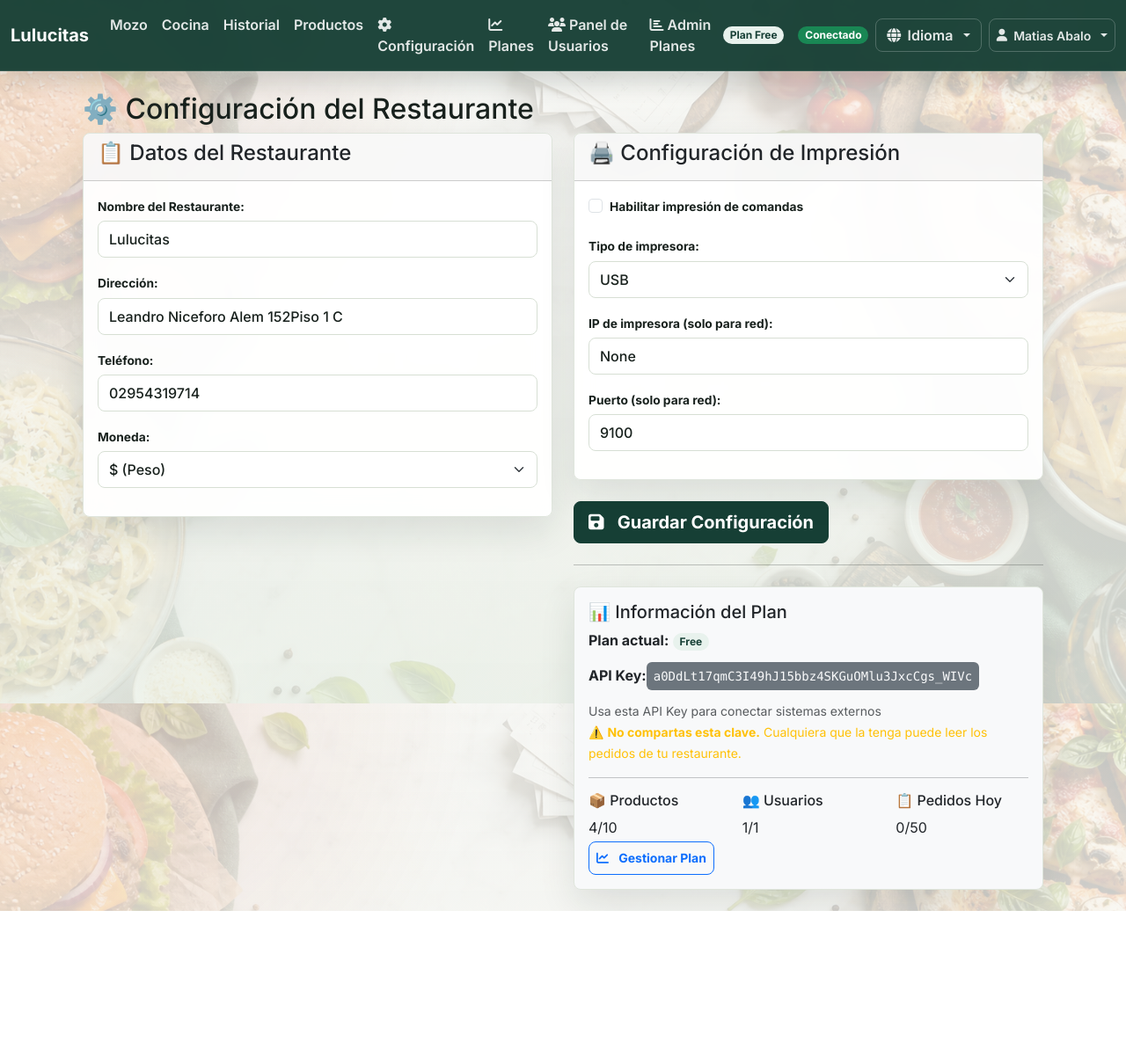
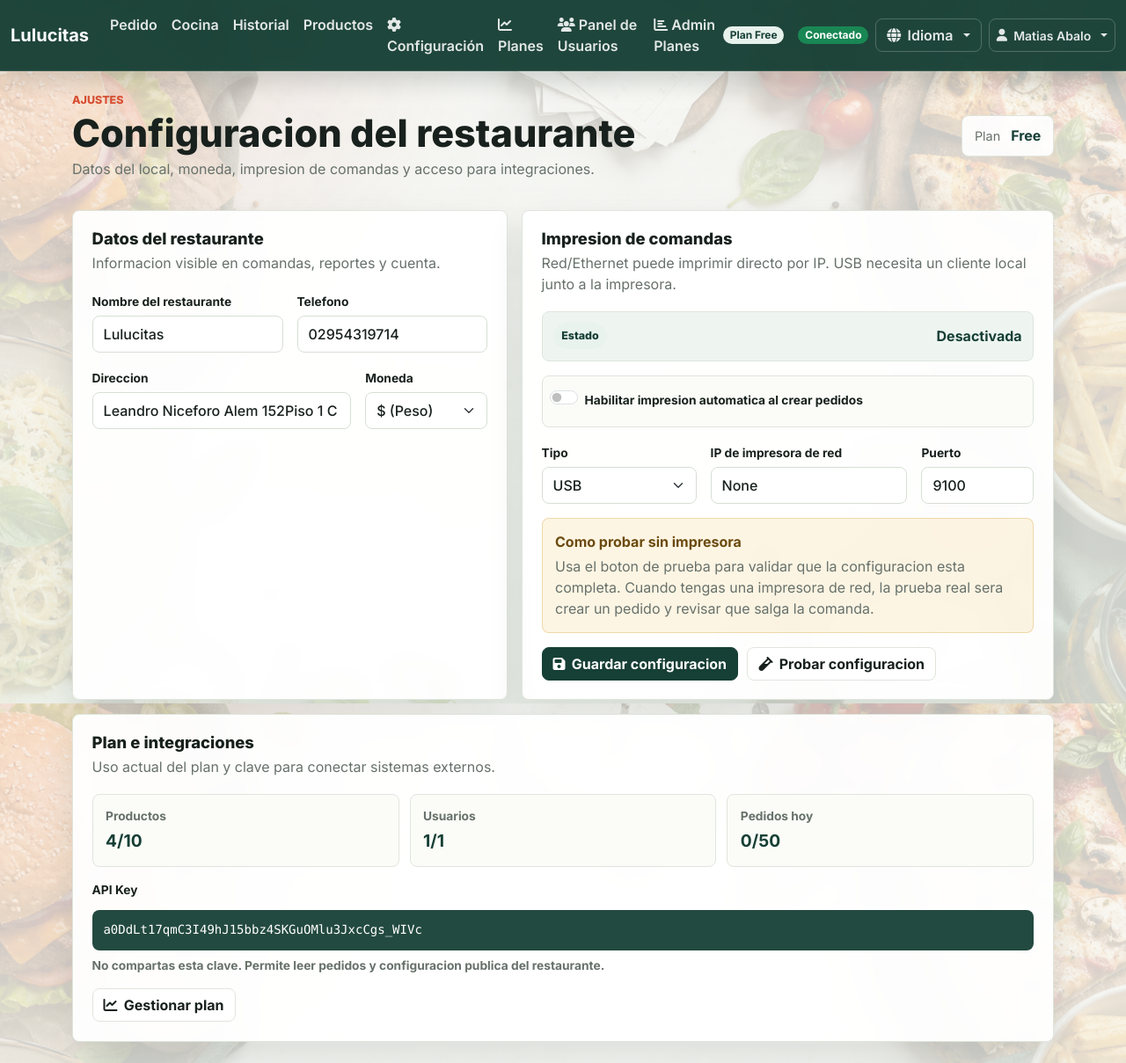
Before and after one commit to Abalito04/App-resto, a Flask app: page /auth/configuracion in a window 1280 px wide. Shown: the whole page at 88% size. Before the commit the page ends 1036 px from the top, so only its background shows below. Run offline with Flask 3, Linux system fonts and the light colour scheme; a user stored in the database is signed in; some libraries are stand-ins or nearby versions.

Commit message:
mejora en congifuracion

```diff
--- a/app.py
+++ b/app.py
@@ -1,6 +1,7 @@
 # app.py - Versión SaaS con autenticación - OPTIMIZADA
 import os
 import logging
+import socket
 from flask import Flask, render_template, request, redirect, url_for, jsonify, session, flash
 from flask_login import LoginManager, login_required, current_user
 from datetime import datetime, timedelta
@@ -373,6 +374,71 @@ def imprimir_comanda(pedido):
         print(f"TOTAL: {pedido.restaurante.moneda}{pedido.total}")
         print(f"Método de pago: {pedido.metodo_pago}")
         print("===================")
+        return True
+    except Exception as e:
+        print("Error imprimiendo comanda:", e)
+        return False
+
+def formatear_comanda(pedido):
+    lineas = [
+        "=== COMANDA ===",
+        f"Restaurante: {pedido.restaurante.nombre}",
+    ]
+
+    if pedido.tipo_consumo == "Local":
+        lineas.append(f"Mesa: {pedido.mesa}")
+    else:
+        lineas.append(f"Para llevar: {pedido.nombre_cliente}")
+
+    lineas.extend([
+        f"Fecha: {pedido.fecha.strftime('%d/%m/%Y %H:%M:%S')}",
+        "-------------------",
+    ])
+
+    for item in pedido.items:
+        cantidad = f"{item.cantidad}x " if item.cantidad > 1 else ""
+        subtotal = item.producto.precio * item.cantidad
+        lineas.append(f"{cantidad}{item.producto.nombre} - {pedido.restaurante.moneda}{subtotal}")
+
+    lineas.extend([
+        "-------------------",
+        f"TOTAL: {pedido.restaurante.moneda}{pedido.total}",
+        f"Metodo de pago: {pedido.metodo_pago}",
+        "===================",
+        "",
+    ])
+    return "\n".join(lineas)
+
+def enviar_comanda_red(texto, ip, puerto):
+    if not ip:
+        raise ValueError("Falta la IP de la impresora de red")
+
+    with socket.create_connection((ip, int(puerto or 9100)), timeout=4) as printer:
+        printer.sendall(texto.encode("cp850", errors="replace"))
+        printer.sendall(b"\n\n\n\x1dV\x00")
+
+def imprimir_comanda(pedido):
+    """Imprime una comanda si hay impresora configurada."""
+    try:
+        config = pedido.restaurante.configuracion
+
+        if not config or not config.impresora_habilitada or config.impresora_tipo == "NONE":
+            print(f"Impresion deshabilitada para {pedido.restaurante.nombre}")
+            return False
+
+        texto = formatear_comanda(pedido)
+
+        if config.impresora_tipo == "NETWORK":
+            enviar_comanda_red(texto, config.impresora_ip, config.impresora_puerto)
+            print(f"Comanda enviada a impresora de red {config.impresora_ip}:{config.impresora_puerto or 9100}")
+            return True
+
+        if config.impresora_tipo == "USB":
+            print("Impresora USB configurada. La impresion USB requiere un cliente local conectado a la API publica.")
+            print(texto)
+            return False
+
+        print(texto)
         return True
     except Exception as e:
         print("Error imprimiendo comanda:", e)
--- a/static/style.css
+++ b/static/style.css
@@ -781,6 +781,129 @@ label {
   padding: .5rem 0;
 }
 
+/* Settings */
+.settings-page {
+  max-width: 1180px;
+  margin: 0 auto;
+}
+
+.settings-grid {
+  display: grid;
+  gap: 1rem;
+  grid-template-columns: minmax(0, .9fr) minmax(360px, 1.1fr);
+}
+
+.settings-card {
+  padding: clamp(1rem, 2vw, 1.35rem);
+}
+
+.settings-alerts {
+  display: grid;
+  gap: .65rem;
+}
+
+.settings-alerts .alert {
+  border-radius: var(--radius);
+  margin: 0;
+}
+
+.printer-status {
+  align-items: center;
+  background: rgba(233, 243, 238, .78);
+  border: 1px solid var(--line);
+  border-radius: var(--radius);
+  display: flex;
+  justify-content: space-between;
+  margin-bottom: 1rem;
+  padding: .8rem;
+}
+
+.printer-status strong {
+  color: var(--primary);
+}
+
+.settings-switch {
+  background: #fbfcf8;
+  border: 1px solid var(--line);
+  border-radius: var(--radius);
+  margin-bottom: 1rem;
+  padding: .85rem .85rem .85rem 3rem;
+}
+
+.settings-switch .form-check-input {
+  margin-top: .15rem;
+}
+
+.printer-note {
+  background: rgba(241, 197, 106, .18);
+  border: 1px solid rgba(214, 155, 45, .32);
+  border-radius: var(--radius);
+  margin-top: 1rem;
+  padding: .9rem;
+}
+
+.printer-note strong {
+  color: #6b4a0e;
+  display: block;
+  margin-bottom: .25rem;
+}
+
+.printer-note p {
+  color: var(--muted);
+  margin: 0;
+}
+
+.settings-actions {
+  display: flex;
+  flex-wrap: wrap;
+  gap: .65rem;
+  margin-top: 1rem;
+}
+
+.plan-grid {
+  display: grid;
+  gap: .75rem;
+  grid-template-columns: repeat(3, minmax(0, 1fr));
+  margin-bottom: 1rem;
+}
+
+.plan-grid > div {
+  background: #fbfcf8;
+  border: 1px solid var(--line);
+  border-radius: var(--radius);
+  display: grid;
+  gap: .2rem;
+  padding: .9rem;
+}
+
+.plan-grid span,
+.api-key-box small {
+  color: var(--muted);
+  font-size: .86rem;
+  font-weight: 700;
+}
+
+.plan-grid strong {
+  color: var(--primary);
+  font-size: 1.2rem;
+}
+
+.api-key-box {
+  display: grid;
+  gap: .4rem;
+  margin-bottom: 1rem;
+}
+
+.api-key-box code {
+  background: rgba(22, 63, 53, .94);
+  border-radius: var(--radius);
+  color: #fff;
+  display: block;
+  overflow-x: auto;
+  padding: .8rem;
+  white-space: nowrap;
+}
+
 .list-group-item {
   background: transparent;
 }
@@ -789,6 +912,7 @@ label {
   .landing-hero,
   .product-showcase,
   .order-layout,
+  .settings-grid,
   .auth-shell {
     grid-template-columns: 1fr;
   }
@@ -868,6 +992,14 @@ label {
     justify-content: flex-start;
   }
 
+  .plan-grid {
+    grid-template-columns: 1fr;
+  }
+
+  .settings-actions .btn {
+    width: 100%;
+  }
+
   .card-actions .btn {
     width: 100%;
   }
--- a/templates/auth/configuracion.html
+++ b/templates/auth/configuracion.html
@@ -1,136 +1,149 @@
 {% extends "base.html" %}
 {% block content %}
-
-<div class="container mt-4">
-    <h2>⚙️ {{ _('Configuración del Restaurante') }}</h2>
+<div class="app-dashboard settings-page">
+  <header class="page-heading">
+    <div>
+      <span class="section-label">Ajustes</span>
+      <h1>{{ _('Configuracion del restaurante') }}</h1>
+      <p>Datos del local, moneda, impresion de comandas y acceso para integraciones.</p>
+    </div>
+    <div class="page-stats">
+      <span>{{ _('Plan') }}</span>
+      <strong>{{ current_user.restaurante.plan|title }}</strong>
+    </div>
+  </header>
 
   {% with messages = get_flashed_messages(with_categories=True) %}
     {% if messages %}
+      <div class="settings-alerts">
         {% for category, message in messages %}
-                <div class="alert alert-{{ 'danger' if category == 'error' else 'success' }} alert-dismissible fade show">
+          <div class="alert alert-{{ 'danger' if category == 'error' else ('warning' if category == 'warning' else ('info' if category == 'info' else 'success')) }} alert-dismissible fade show">
             {{ message }}
             <button type="button" class="btn-close" data-bs-dismiss="alert"></button>
           </div>
         {% endfor %}
+      </div>
     {% endif %}
   {% endwith %}
 
-    <!-- Cualquier usuario puede modificar la configuración -->
+  <form method="POST" class="settings-grid">
+    <section class="surface settings-card">
+      <div class="section-heading">
+        <h2>{{ _('Datos del restaurante') }}</h2>
+        <p>Informacion visible en comandas, reportes y cuenta.</p>
+      </div>
 
-    <form method="POST">
-        <div class="row">
+      <div class="row g-3">
         <div class="col-md-6">
-                <div class="card">
-                    <div class="card-header">
-                        <h4>📋 {{ _('Datos del Restaurante') }}</h4>
+          <label class="form-label">{{ _('Nombre del restaurante') }}</label>
+          <input type="text" name="nombre_restaurante" class="form-control" value="{{ current_user.restaurante.nombre or '' }}" required>
         </div>
-                    <div class="card-body">
-                        <div class="mb-3">
-                            <label class="form-label">{{ _('Nombre del Restaurante:') }}</label>
-                            <input type="text" name="nombre_restaurante" class="form-control"
-                                   value="{{ current_user.restaurante.nombre or '' }}" required>
+        <div class="col-md-6">
+          <label class="form-label">{{ _('Telefono') }}</label>
+          <input type="text" name="telefono" class="form-control" value="{{ current_user.restaurante.telefono or '' }}">
         </div>
-                        <div class="mb-3">
-                            <label class="form-label">{{ _('Dirección:') }}</label>
-                            <input type="text" name="direccion" class="form-control"
-                                   value="{{ current_user.restaurante.direccion or '' }}">
+        <div class="col-md-8">
+          <label class="form-label">{{ _('Direccion') }}</label>
+          <input type="text" name="direccion" class="form-control" value="{{ current_user.restaurante.direccion or '' }}">
         </div>
-                        <div class="mb-3">
-                            <label class="form-label">{{ _('Teléfono:') }}</label>
-                            <input type="text" name="telefono" class="form-control"
-                                   value="{{ current_user.restaurante.telefono or '' }}">
-                        </div>
-                        <div class="mb-3">
-                            <label class="form-label">{{ _('Moneda:') }}</label>
+        <div class="col-md-4">
+          <label class="form-label">{{ _('Moneda') }}</label>
           <select name="moneda" class="form-select">
-                                <option value="$" {% if current_user.restaurante.moneda == '$' %}selected{% endif %}>$ ({{ _('Peso') }})</option>
-                                <option value="USD" {% if current_user.restaurante.moneda == 'USD' %}selected{% endif %}>USD ({{ _('Dólar') }})</option>
-                                <option value="€" {% if current_user.restaurante.moneda == '€' %}selected{% endif %}>€ ({{ _('Euro') }})</option>
+            <option value="$" {% if current_user.restaurante.moneda == '$' %}selected{% endif %}>$ (Peso)</option>
+            <option value="USD" {% if current_user.restaurante.moneda == 'USD' %}selected{% endif %}>USD (Dolar)</option>
+            <option value="EUR" {% if current_user.restaurante.moneda == 'EUR' %}selected{% endif %}>EUR (Euro)</option>
           </select>
         </div>
       </div>
+    </section>
+
+    <section class="surface settings-card">
+      <div class="section-heading">
+        <h2>{{ _('Impresion de comandas') }}</h2>
+        <p>Red/Ethernet puede imprimir directo por IP. USB necesita un cliente local junto a la impresora.</p>
+      </div>
+
+      <div class="printer-status">
+        <span class="status-chip">{{ _('Estado') }}</span>
+        <strong>
+          {% if config and config.impresora_habilitada and config.impresora_tipo != 'NONE' %}
+            {{ _('Activa') }}
+          {% else %}
+            {{ _('Desactivada') }}
+          {% endif %}
+        </strong>
+      </div>
+
+      <div class="form-check form-switch settings-switch">
+        <input type="checkbox" name="impresora_habilitada" class="form-check-input" id="impresora_habilitada" {% if config and config.impresora_habilitada %}checked{% endif %}>
+        <label class="form-check-label" for="impresora_habilitada">{{ _('Habilitar impresion automatica al crear pedidos') }}</label>
+      </div>
+
+      <div class="row g-3">
+        <div class="col-md-4">
+          <label class="form-label">{{ _('Tipo') }}</label>
+          <select name="impresora_tipo" id="impresora_tipo" class="form-select">
+            <option value="NONE" {% if config and config.impresora_tipo == 'NONE' %}selected{% endif %}>{{ _('Sin impresora') }}</option>
+            <option value="NETWORK" {% if config and config.impresora_tipo == 'NETWORK' %}selected{% endif %}>{{ _('Red/Ethernet') }}</option>
+            <option value="USB" {% if config and config.impresora_tipo == 'USB' %}selected{% endif %}>USB</option>
+          </select>
+        </div>
+        <div class="col-md-5">
+          <label class="form-label">{{ _('IP de impresora de red') }}</label>
+          <input type="text" name="impresora_ip" class="form-control" value="{{ config.impresora_ip if config else '' }}" placeholder="192.168.1.100">
+        </div>
+        <div class="col-md-3">
+          <label class="form-label">{{ _('Puerto') }}</label>
+          <input type="number" name="impresora_puerto" class="form-control" value="{{ config.impresora_puerto if config else 9100 }}" placeholder="9100">
         </div>
       </div>
 
-            <div class="col-md-6">
-                <div class="card">
-                    <div class="card-header">
-                        <h4>🖨️ {{ _('Configuración de Impresión') }}</h4>
-                    </div>
-                    <div class="card-body">
-                        <div class="mb-3 form-check">
-                            <input type="checkbox" name="impresora_habilitada" class="form-check-input"
-                                   id="impresora_habilitada"
-                                   {% if config and config.impresora_habilitada %}checked{% endif %}>
-                            <label class="form-check-label" for="impresora_habilitada">
-                                {{ _('Habilitar impresión de comandas') }}
-                            </label>
+      <div class="printer-note">
+        <strong>{{ _('Como probar sin impresora') }}</strong>
+        <p>Usa el boton de prueba para validar que la configuracion esta completa. Cuando tengas una impresora de red, la prueba real sera crear un pedido y revisar que salga la comanda.</p>
       </div>
 
-                        <div class="mb-3">
-                            <label class="form-label">{{ _('Tipo de impresora:') }}</label>
-                            <select name="impresora_tipo" class="form-select">
-                                <option value="USB" {% if config and config.impresora_tipo == 'USB' %}selected{% endif %}>USB</option>
-                                <option value="NETWORK" {% if config and config.impresora_tipo == 'NETWORK' %}selected{% endif %}>{{ _('Red/Ethernet') }}</option>
-                                <option value="NONE" {% if config and config.impresora_tipo == 'NONE' %}selected{% endif %}>{{ _('Sin impresora') }}</option>
-                            </select>
+      <div class="settings-actions">
+        <button type="submit" name="accion" value="guardar" class="btn btn-primary">
+          <i class="fas fa-save"></i> {{ _('Guardar configuracion') }}
+        </button>
+        <button type="submit" name="accion" value="probar_impresora" class="btn btn-outline-dark">
+          <i class="fas fa-vial"></i> {{ _('Probar configuracion') }}
+        </button>
+      </div>
+    </section>
+  </form>
+
+  <section class="surface settings-card">
+    <div class="section-heading">
+      <h2>{{ _('Plan e integraciones') }}</h2>
+      <p>Uso actual del plan y clave para conectar sistemas externos.</p>
     </div>
 
-                        <div class="mb-3">
-                            <label class="form-label">{{ _('IP de impresora (solo para red):') }}</label>
-                            <input type="text" name="impresora_ip" class="form-control"
-                                   value="{{ config.impresora_ip if config else '' }}"
-                                   placeholder="192.168.1.100">
+    <div class="plan-grid">
+      <div>
+        <span>{{ _('Productos') }}</span>
+        <strong>{{ current_user.restaurante.get_usage_stats().productos }}/{{ current_user.restaurante.get_plan_limits().productos if current_user.restaurante.get_plan_limits().productos != -1 else '∞' }}</strong>
       </div>
-
-                        <div class="mb-3">
-                            <label class="form-label">{{ _('Puerto (solo para red):') }}</label>
-                            <input type="number" name="impresora_puerto" class="form-control"
-                                   value="{{ config.impresora_puerto if config else 9100 }}">
+      <div>
+        <span>{{ _('Usuarios') }}</span>
+        <strong>{{ current_user.restaurante.get_usage_stats().usuarios }}/{{ current_user.restaurante.get_plan_limits().usuarios if current_user.restaurante.get_plan_limits().usuarios != -1 else '∞' }}</strong>
       </div>
+      <div>
+        <span>{{ _('Pedidos hoy') }}</span>
+        <strong>{{ current_user.restaurante.get_usage_stats().pedidos_hoy }}/{{ current_user.restaurante.get_plan_limits().pedidos_dia if current_user.restaurante.get_plan_limits().pedidos_dia != -1 else '∞' }}</strong>
       </div>
     </div>
 
+    <div class="api-key-box">
+      <label class="form-label">{{ _('API Key') }}</label>
+      <code>{{ current_user.restaurante.api_key }}</code>
+      <small>No compartas esta clave. Permite leer pedidos y configuracion publica del restaurante.</small>
+    </div>
 
-        <div class="mt-4">
-            <button type="submit" class="btn btn-primary btn-lg">
-                <i class="fas fa-save me-2"></i>{{ _('Guardar Configuración') }}
-            </button>
-        </div>
-    </form>
-
-    <hr class="my-4">
-
-    <div class="card bg-light">
-        <div class="card-body">
-            <h5>📊 {{ _('Información del Plan') }}</h5>
-            <p><strong>{{ _('Plan actual:') }}</strong> <span class="badge bg-info">{{ current_user.restaurante.plan|title }}</span></p>
-            <p><strong>{{ _('API Key:') }}</strong><code class="bg-secondary text-light p-2 rounded">{{ current_user.restaurante.api_key }}</code></p>
-            <small class="text-muted">{{ _('Usa esta API Key para conectar sistemas externos') }}</small>
-            <br>
-            <small class="text-warning">
-              ⚠️ <strong>No compartas esta clave.</strong> Cualquiera que la tenga puede leer los pedidos de tu restaurante.
-            </small>
-
-            <hr>
-            <div class="row">
-                <div class="col-md-4">
-                    <h6>📦 {{ _('Productos') }}</h6>
-                    <p class="mb-1">{{ current_user.restaurante.get_usage_stats().productos }}/{{ current_user.restaurante.get_plan_limits().productos if current_user.restaurante.get_plan_limits().productos != -1 else '∞' }}</p>
-                </div>
-                <div class="col-md-4">
-                    <h6>👥 {{ _('Usuarios') }}</h6>
-                    <p class="mb-1">{{ current_user.restaurante.get_usage_stats().usuarios }}/{{ current_user.restaurante.get_plan_limits().usuarios if current_user.restaurante.get_plan_limits().usuarios != -1 else '∞' }}</p>
-                </div>
-                <div class="col-md-4">
-                    <h6>📋 {{ _('Pedidos Hoy') }}</h6>
-                    <p class="mb-1">{{ current_user.restaurante.get_usage_stats().pedidos_hoy }}/{{ current_user.restaurante.get_plan_limits().pedidos_dia if current_user.restaurante.get_plan_limits().pedidos_dia != -1 else '∞' }}</p>
-                </div>
-            </div>
-            <a href="{{ url_for('auth.planes') }}" class="btn btn-outline-primary btn-sm">
-                <i class="fas fa-chart-line me-1"></i>{{ _('Gestionar Plan') }}
+    <a href="{{ url_for('auth.planes') }}" class="btn btn-outline-dark">
+      <i class="fas fa-chart-line"></i> {{ _('Gestionar plan') }}
     </a>
-        </div>
-    </div>
+  </section>
 </div>
 {% endblock %}
--- a/templates/base.html
+++ b/templates/base.html
@@ -26,7 +26,7 @@
     <div class="collapse navbar-collapse" id="navbarMain">
       {% if current_user.is_authenticated %}
       <ul class="navbar-nav me-auto mb-2 mb-lg-0">
-        <li class="nav-item"><a class="nav-link" href="{{ url_for('index_redirect') }}">{{ _('Mozo') }}</a></li>
+        <li class="nav-item"><a class="nav-link" href="{{ url_for('index_redirect') }}">{{ _('Pedido') }}</a></li>
         <li class="nav-item"><a class="nav-link" href="{{ url_for('cocina') }}">{{ _('Cocina') }}</a></li>
         <li class="nav-item"><a class="nav-link" href="{{ url_for('historial') }}">{{ _('Historial') }}</a></li>
         <li class="nav-item"><a class="nav-link" href="{{ url_for('productos') }}">{{ _('Productos') }}</a></li>
```
Also changed, not shown: auth.py (+15 -0 lines). Lines whose indentation alone changed are shown as unchanged.
